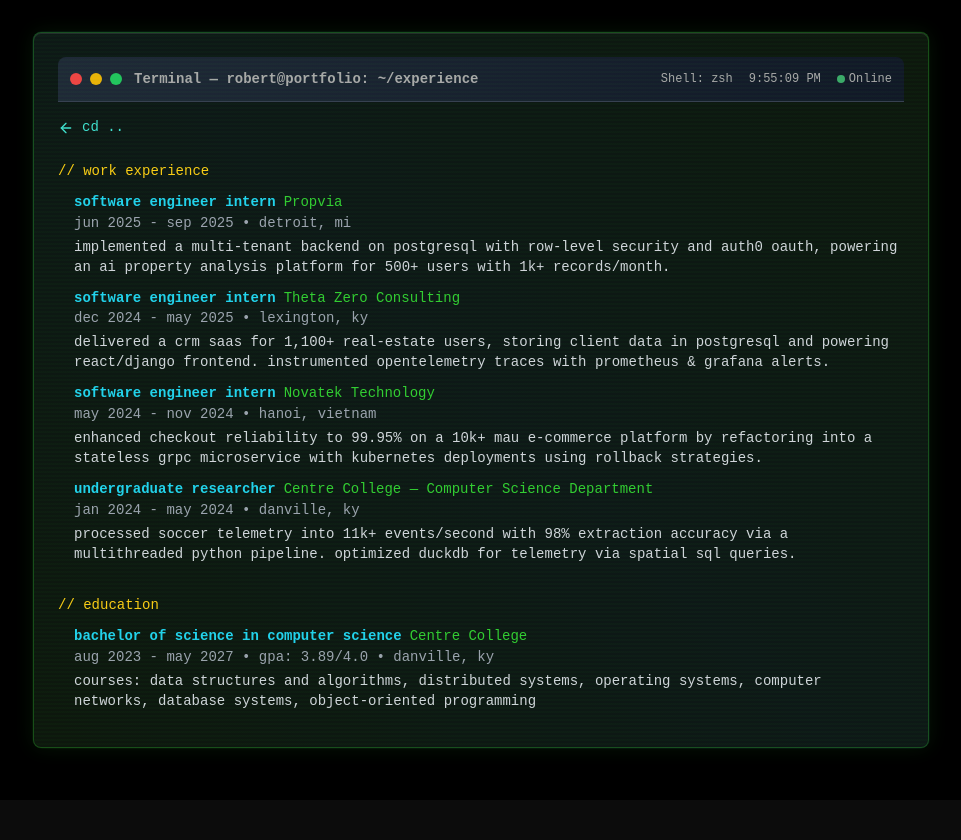
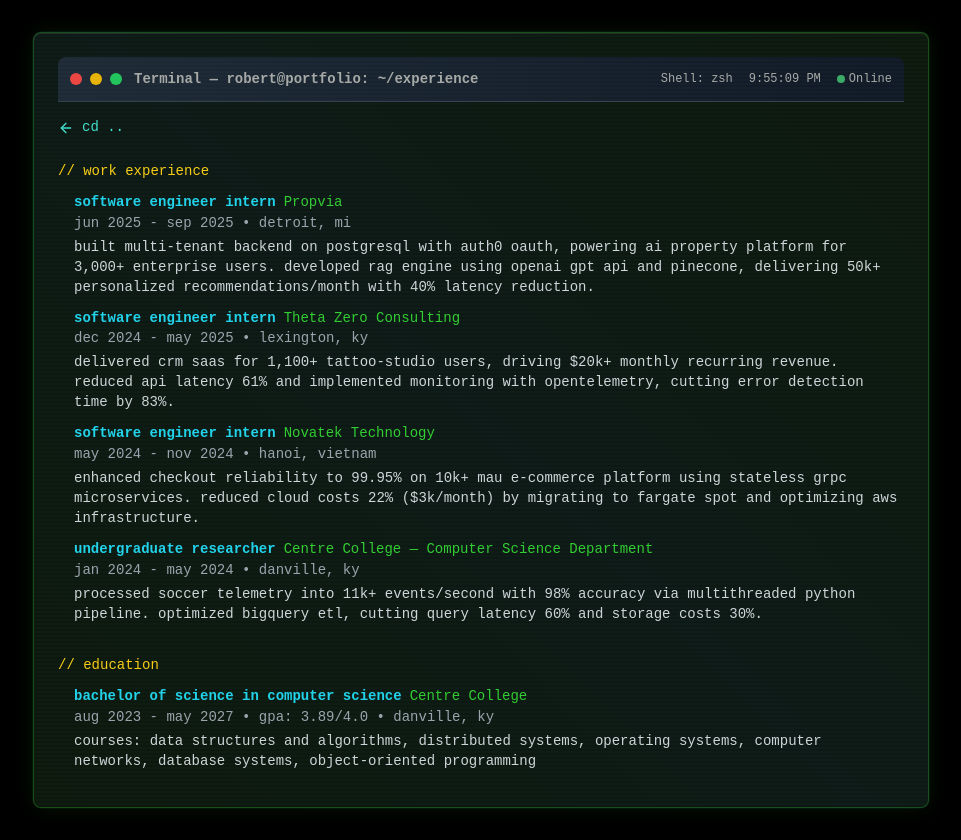
Before and after one commit to robert-nguyenn/robert_nguyen_portfolio, a Next.js app: page /experience in a window 1280 px wide. Shown: the whole page, without its empty margins (159-1120 px from the left). Before the commit the page ends 800 px from the top, so only its background shows below. Built offline with nearby package versions, Linux system fonts and the light colour scheme.

Commit message:
Update experience and project descriptions for clarity and impact

```diff
--- a/src/app/experience/page.tsx
+++ b/src/app/experience/page.tsx
@@ -8,32 +8,32 @@
     company: "Propvia",
     period: "Jun 2025 - Sep 2025",
     location: "Detroit, MI",
-    description: "Implemented a multi-tenant backend on PostgreSQL with row-level security and Auth0 OAuth, powering an AI property analysis platform for 500+ users with 1k+ records/month.",
-    tech: ["PostgreSQL", "Auth0", "REST API", "gRPC", "Apache Kafka", "Google Cloud Run", "Node.js"]
+    description: "Built multi-tenant backend on PostgreSQL with Auth0 OAuth, powering AI property platform for 3,000+ enterprise users. Developed RAG engine using OpenAI GPT API and Pinecone, delivering 50k+ personalized recommendations/month with 40% latency reduction.",
+    tech: ["PostgreSQL", "Auth0", "REST API", "gRPC", "Apache Kafka", "Google Cloud Run", "Node.js", "OpenAI", "Pinecone", "Redis"]
   },
   {
     title: "Software Engineer Intern",
     company: "Theta Zero Consulting",
     period: "Dec 2024 - May 2025",
     location: "Lexington, KY",
-    description: "Delivered a CRM SaaS for 1,100+ real-estate users, storing client data in PostgreSQL and powering React/Django frontend. Instrumented OpenTelemetry traces with Prometheus & Grafana alerts.",
-    tech: ["React", "Django", "PostgreSQL", "OpenTelemetry", "Prometheus", "Grafana", "Docker"]
+    description: "Delivered CRM SaaS for 1,100+ tattoo-studio users, driving $20k+ monthly recurring revenue. Reduced API latency 61% and implemented monitoring with OpenTelemetry, cutting error detection time by 83%.",
+    tech: ["React", "Django", "PostgreSQL", "OpenTelemetry", "Prometheus", "Grafana", "Docker", "GitLab CI/CD", "Terraform", "Linux"]
   },
   {
     title: "Software Engineer Intern",
     company: "Novatek Technology",
     period: "May 2024 - Nov 2024",
-    location: "hanoi, vietnam",
-    description: "Enhanced checkout reliability to 99.95% on a 10k+ MAU e-commerce platform by refactoring into a stateless gRPC microservice with Kubernetes deployments using rollback strategies.",
-    tech: ["gRPC", "Kubernetes", "Redis", "Lambda", "DynamoDB", "Terraform", "CI/CD", "Linux"]
+    location: "Hanoi, Vietnam",
+    description: "Enhanced checkout reliability to 99.95% on 10k+ MAU e-commerce platform using stateless gRPC microservices. Reduced cloud costs 22% ($3k/month) by migrating to Fargate Spot and optimizing AWS infrastructure.",
+    tech: ["gRPC", "Kubernetes", "Redis", "Lambda", "DynamoDB", "Terraform", "CI/CD", "Linux", "AWS", "ECS", "RDS", "Aurora"]
   },
   {
     title: "Undergraduate Researcher",
     company: "Centre College — Computer Science Department",
     period: "Jan 2024 - May 2024",
     location: "Danville, KY",
-    description: "Processed soccer telemetry into 11k+ events/second with 98% extraction accuracy via a multithreaded Python pipeline. Optimized DuckDB for telemetry via spatial SQL queries.",
-    tech: ["Python", "DuckDB", "Multithreading", "Spatial SQL", "Data Processing"]
+    description: "Processed soccer telemetry into 11k+ events/second with 98% accuracy via multithreaded Python pipeline. Optimized BigQuery ETL, cutting query latency 60% and storage costs 30%.",
+    tech: ["Python", "BigQuery", "Multithreading", "SQL", "Machine Learning", "Data Processing"]
   }
 ]
 
--- a/src/app/page.tsx
+++ b/src/app/page.tsx
@@ -211,9 +211,10 @@
               </button>
               {showFunFacts && (
                 <div className="ml-8 space-y-1" style={{ color: 'rgb(var(--foreground-rgb))' }}>
-                  <p><span className="text-yellow-400">&gt;</span> built a no-code quant trading platform that processes 12k+ market events</p>
-                  <p><span className="text-yellow-400">&gt;</span> optimized database query latency by 60% using advanced indexing techniques</p>
-                  <p><span className="text-yellow-400">&gt;</span> enjoy working with cutting-edge tech like gRPC, kubernetes, and cloud platforms</p>
+                  <p><span className="text-yellow-400">&gt;</span> built a multi-tenant backend powering an AI platform for 3,000+ enterprise users</p>
+                  <p><span className="text-yellow-400">&gt;</span> engineered systems sustaining 2M+ API calls monthly at 99.99% uptime</p>
+                  <p><span className="text-yellow-400">&gt;</span> developed RAG engine delivering 50k+ personalized recommendations/month</p>
+                  <p><span className="text-yellow-400">&gt;</span> reduced API latency 61% and cut cloud spend 22% through optimization</p>
                 </div>
               )}
             </div>
--- a/src/app/projects/page.tsx
+++ b/src/app/projects/page.tsx
@@ -6,8 +6,8 @@
 const projects = [
   {
     name: "Sphere — No-Code Quant Trading Platform",
-    description: "A SaaS startup with 3 co-founders currently raising seed funding. Drag-and-drop application for creating, backtesting, and paper-trading strategies using RAG to merge with 12k+ geopolitical events into trade signals. Private repository due to proprietary technology and ongoing funding discussions.",
-    tech: ["TypeScript", "Python", "Docker", "K8s", "Redis Streams", "Prisma", "gRPC/WebSocket"],
+    description: "A SaaS startup with 3 co-founders currently raising seed funding. Launched a drag-and-drop application for creating, backtesting, and paper-trading strategies using RAG to merge real-time macro data into trade signals. Engineered event-driven backend processing 12k+ market events per minute with sub-30ms latency for 1,000+ strategies. Private repository due to proprietary technology and ongoing funding discussions.",
+    tech: ["TypeScript", "Python", "Docker", "K8s", "Redis Streams", "Prisma", "gRPC/WebSocket", "BullMQ", "PostgreSQL"],
     github: null,
     live: null
   },
```
